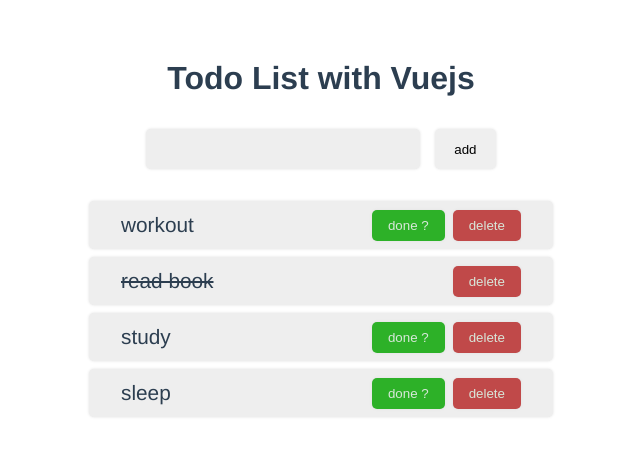
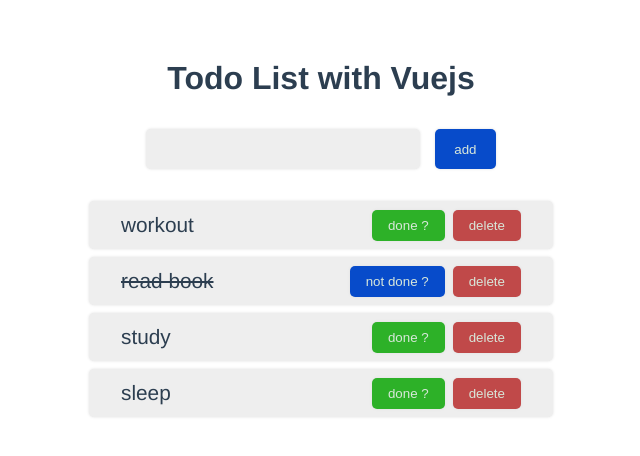
Before and after one commit to HijenHEK/todo-vue, a Vue app: page / in a window 1280 px wide. Shown: the top 456 px of the page, without its empty margins (319-959 px from the left). Built offline with nearby package versions, Linux system fonts and the light colour scheme.

Commit message:
final todo list with input

```diff
--- a/src/App.vue
+++ b/src/App.vue
@@ -3,7 +3,7 @@
     <h1>Todo List with Vuejs</h1>
     <TodoInput @addTodo="addTodo($event)" />
 
-    <TodoList :todos="todos"/>
+    <TodoList :todos="todos" @todoDone="todoDone($event)" @delTodo="delTodo($event)"/>
   </div>
 </template>
 
@@ -49,6 +49,20 @@
       }
       this.todos.push(newTodo)
       console.log(newTodo)
+    },
+    todoDone(payload){
+
+      this.todos.map( (todo) => {
+        if (todo == payload) {
+          todo.done = !todo.done
+        }
+      })
+
+    },
+    delTodo(payload){
+
+      this.todos = this.todos.filter(todo => todo != payload)
+
     }
   },
 }
@@ -67,4 +81,32 @@
 
 
 }
+
+    .btn {
+        padding: 0.5rem 1rem;
+        border: none;
+        outline: none;
+        border-radius: 5px;
+        box-shadow: 0 0 3px rgb(223, 223, 223);
+    }
+    .btn-sucess {
+        background: rgb(45, 177, 40);
+        color:rgb(216, 231, 218) ;
+    }
+        .btn-primary {
+        background: rgb(7, 75, 202);
+        color:rgb(216, 231, 218) ;
+    }
+    .btn:hover {
+        transform: scale(1.03);
+        cursor: pointer;
+        color: white;
+
+    }
+
+        .btn-danger {
+        background: rgb(192, 73, 73);
+        color:rgb(216, 231, 218) ;
+    }
+
 </style>
--- a/src/components/TodoInput.vue
+++ b/src/components/TodoInput.vue
@@ -1,9 +1,7 @@
 <template>
     <div id="TodoInput">
-            <div class="form">
                 <input type="text" v-model="newTodo" @keydown="typingTodo">
-                <button @click="addTodo">add</button>
-            </div>
+                <button class="btn btn-primary" @click="addTodo">add</button>
             <div class="err" v-if="err">{{err}}</div>
 
     </div>
@@ -27,6 +25,7 @@
 
             }else {
                 this.err = 'emty field !'
+
             }
         },
         typingTodo(){
@@ -42,25 +41,17 @@
 <style scoped>
     #TodoInput {
         width: 100%;
+        max-width: 350px;
+
         display: flex;
-        flex-direction: column;
-        align-items: stretch;
-        justify-content: center;
+
         position: relative;
-        margin: 2rem 0 ;
+        margin: 2rem auto;
+        justify-content: space-between;
 
     }
 
-    .form {
-        flex: 1;
-        width: 100%;
-        max-width: 350px;
 
-        margin: 0 auto;
-        display: flex;
-        justify-content: space-between;
-
-    }
     .err {
         padding: 0.5rem 1rem;
         width: 100px;
@@ -68,15 +59,16 @@
         color: white;
         border-radius: 5px;
         position: absolute;
-        right: -80px;
+        left : calc(50% - 50px);
         height: 1.5rem;
 
 
 
     }
-    .form input {
+    input {
         flex: 0.8;
         padding: 0.5rem 1rem;
+
         outline: none;
         border: none;
         background-color: rgb(238, 238, 238);
@@ -86,7 +78,7 @@
 
 
     }
-    .form button {
+    button {
         flex: 0.15;
         padding: 0.5rem;
         border-radius: 5px;
--- a/src/components/TodoItem.vue
+++ b/src/components/TodoItem.vue
@@ -4,8 +4,9 @@
             {{todo.title}}
         </div>
         <div class="controls">
-            <button class="btn btn-sucess" v-if="!todo.done">done ?</button>
-             <button class="btn btn-danger"> delete </button>
+            <button class="btn btn-sucess" v-if="!todo.done" @click="todoDone(todo)">done ?</button>
+            <button class="btn btn-primary" v-if="todo.done" @click="todoDone(todo)">not done ?</button>
+             <button class="btn btn-danger" @click="delTodo(todo)"> delete </button>
         </div>
     </div>
 </template>
@@ -13,7 +14,15 @@
 
 <script>
 export default {
-    props : ['todo']
+    props : ['todo'],
+    methods : {
+        todoDone(todo){
+            this.$emit('todoDone' , todo) ;
+        },
+        delTodo(todo){
+            this.$emit('delTodo' , todo) ;
+        }
+    }
 }
 </script>
 
@@ -42,26 +51,5 @@
     .controls > .btn:last-child {
         margin-left: 0.5rem ;
     }
-    .btn {
-        padding: 0.5rem 1rem;
-        border: none;
-        border-radius: 5px;
-        box-shadow: 0 0 3px rgb(223, 223, 223);
-    }
-    .btn-sucess {
-        background: rgb(45, 177, 40);
-        color:rgb(216, 231, 218) ;
-    }
-    .btn-sucess:hover {
-        background: rgb(45, 177, 40);
-        color: white;
-    }
-        .btn-danger {
-        background: rgb(192, 73, 73);
-        color:rgb(216, 231, 218) ;
-    }
-    .btn-danger:hover {
-        background: rgb(192, 73, 73);
-        color: white;
-    }
+
 </style>
--- a/src/components/TodoList.vue
+++ b/src/components/TodoList.vue
@@ -1,6 +1,6 @@
 <template>
     <div id="todoList">
-        <TodoItem v-for="(todo, index) in todos" :key="index" :todo="todo"/>
+        <TodoItem v-for="(todo, index) in todos" :key="index" :todo="todo" @delTodo="$emit('delTodo' , todo)" @todoDone="$emit('todoDone' , todo)"/>
     </div>
 </template>
 
```
